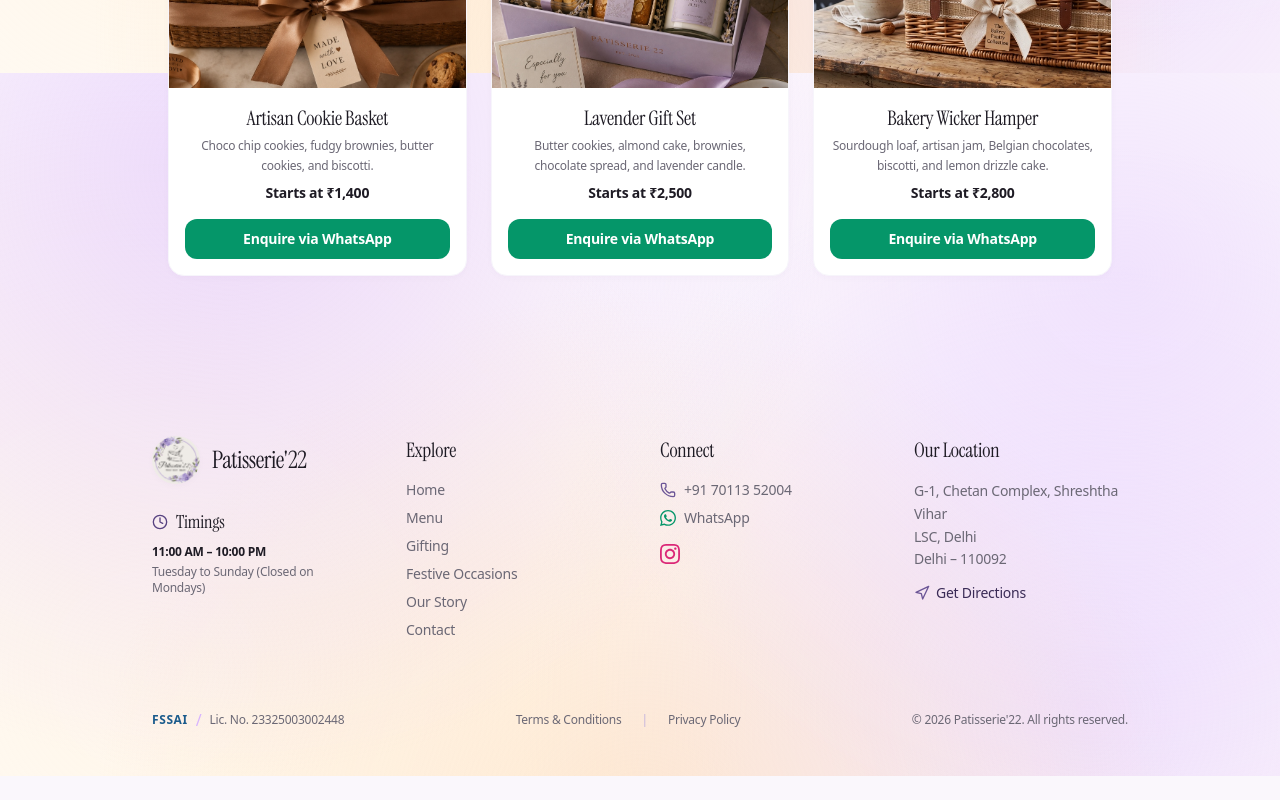
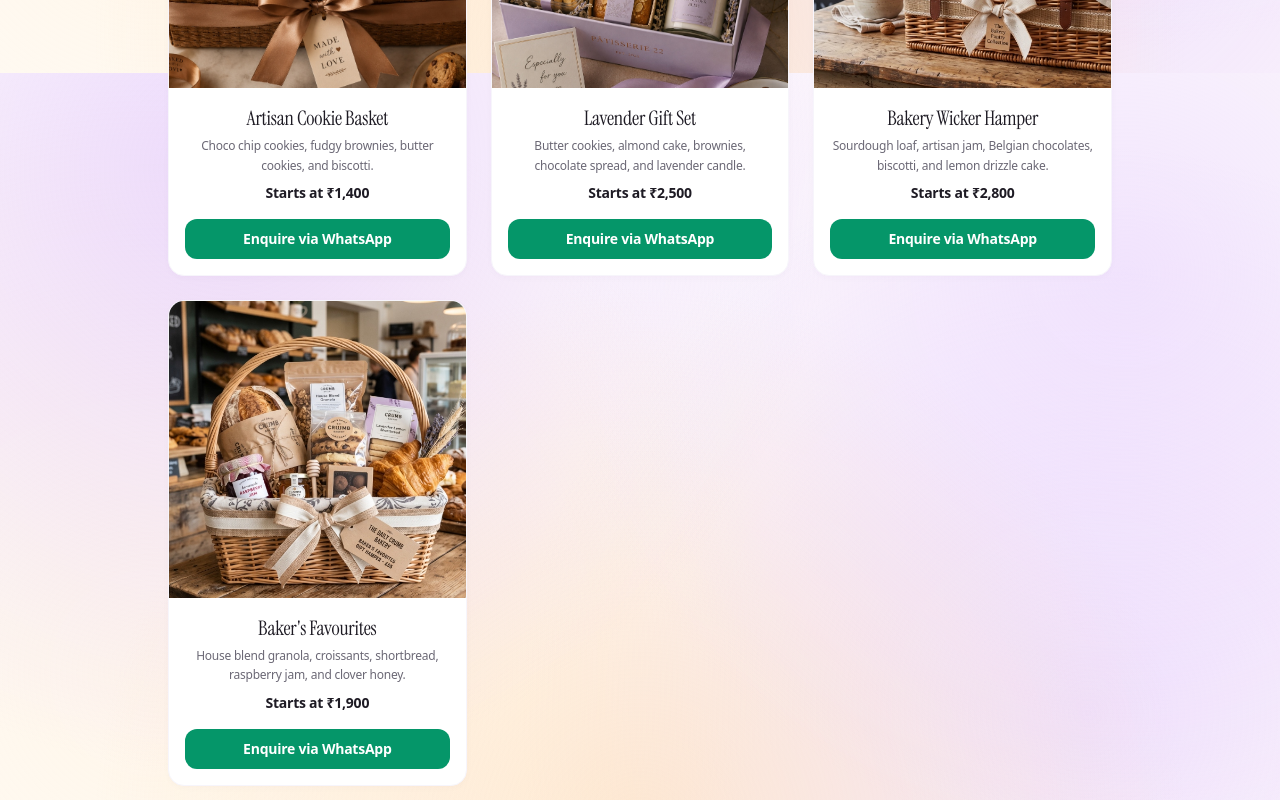
Before and after one commit to webkind-ops/Patisserie-22, a React (Vite) app in the folder website/: page /gifting in a window 1280 px wide. Shown: the part 1527-2327 px from the top of the page. Before the commit the page ends 2303 px from the top, so only its background shows below. Built offline with nearby package versions, Linux system fonts and the light colour scheme; a web font is replaced by a local one.

Commit message:
feat: Add Baker's Favourites hamper (hamper10) to carousel and gifting grid

```diff
--- a/website/src/pages/GiftingPage.tsx
+++ b/website/src/pages/GiftingPage.tsx
@@ -30,6 +30,7 @@ export const GiftingPage: React.FC = () => {
             { id: 7, title: 'Artisan Cookie Basket', desc: 'Choco chip cookies, fudgy brownies, butter cookies, and biscotti.', price: '₹1,400', img: '/images/hampers/hamper7.jpg' },
             { id: 8, title: 'Lavender Gift Set', desc: 'Butter cookies, almond cake, brownies, chocolate spread, and lavender candle.', price: '₹2,500', img: '/images/hampers/hamper8.jpg' },
             { id: 9, title: 'Bakery Wicker Hamper', desc: 'Sourdough loaf, artisan jam, Belgian chocolates, biscotti, and lemon drizzle cake.', price: '₹2,800', img: '/images/hampers/hamper9.jpg' },
+            { id: 10, title: "Baker's Favourites", desc: 'House blend granola, croissants, shortbread, raspberry jam, and clover honey.', price: '₹1,900', img: '/images/hampers/hamper10.jpg' },
           ].map((h) => (
             <div key={h.id} className="bg-white rounded-2xl overflow-hidden shadow-soft-sm border border-lavender-50 flex flex-col">
               <div className="w-full aspect-square overflow-hidden">
--- a/website/src/pages/HomePage.tsx
+++ b/website/src/pages/HomePage.tsx
@@ -135,6 +135,7 @@ export const HomePage: React.FC = () => {
               { id: 'h7', title: 'Artisan Cookie Basket', description: 'Choco chip cookies, fudgy brownies, butter cookies, and biscotti.', image: '/images/hampers/hamper7.jpg', actionText: 'Enquire Now', onAction: () => window.open('https://wa.me/917011352004', '_blank') },
               { id: 'h8', title: 'Lavender Gift Set', description: 'Butter cookies, almond cake, brownies, chocolate spread, and lavender candle.', image: '/images/hampers/hamper8.jpg', actionText: 'Enquire Now', onAction: () => window.open('https://wa.me/917011352004', '_blank') },
               { id: 'h9', title: 'Bakery Wicker Hamper', description: 'Sourdough loaf, artisan jam, Belgian chocolates, biscotti, and lemon drizzle cake.', image: '/images/hampers/hamper9.jpg', actionText: 'Enquire Now', onAction: () => window.open('https://wa.me/917011352004', '_blank') },
+              { id: 'h10', title: "Baker's Favourites", description: 'House blend granola, croissants, shortbread, raspberry jam, and clover honey.', image: '/images/hampers/hamper10.jpg', actionText: 'Enquire Now', onAction: () => window.open('https://wa.me/917011352004', '_blank') },
             ]}
             baseWidth={320}
             autoplay={true}
```
Also changed, not shown: website/public/images/hampers/hamper10.jpg (added).
